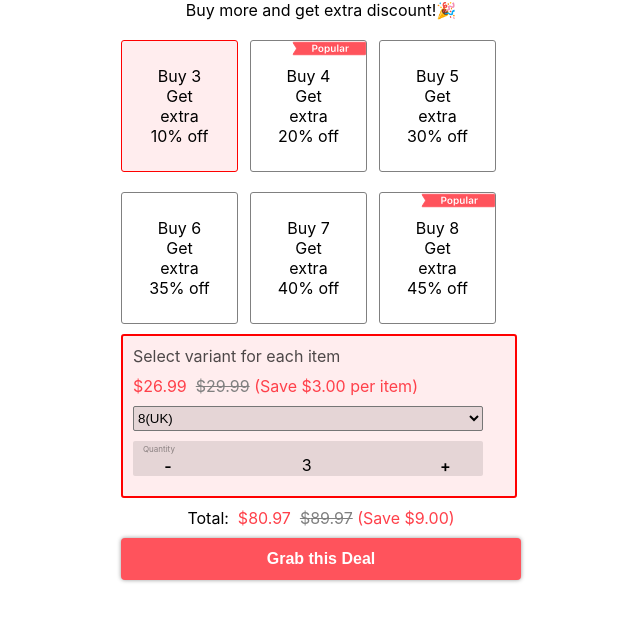
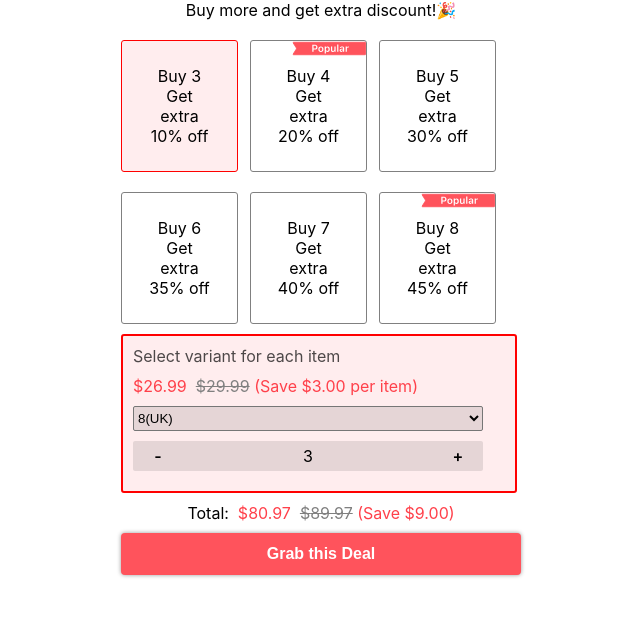
Before and after one commit to vicky1999/landing-page, a React (Create React App) app: page / in a window 1280 px wide. Shown: the top 622 px of the page, without its empty margins (319-959 px from the left). Built offline with nearby package versions, Linux system fonts and the light colour scheme.

Commit message:
discount component single variant implementation

```diff
--- a/src/Discount/Discount.css
+++ b/src/Discount/Discount.css
@@ -144,15 +144,15 @@
     color: #00000066;
     font-size: 8px;
     position: relative;
-    top: -5px;
+    /* top: -5px; */
 }
 
 .quantity-selector {
     margin: 10px 0px;
-    padding-bottom: 10px;
-    padding-left: 10px;
     height: 25px;
-    width: 97%;
+    vertical-align: middle;
+    height: 100%;
+    width: 100%;
     min-width: 300px;
 }
 
@@ -163,7 +163,7 @@
     text-align: center;
     background-color: gray;
     position: relative;
-    top: -5px;
+    /* top: -5px; */
 
     /* color: white; */
     border: none;
@@ -174,6 +174,7 @@
     cursor: pointer;
     background-color: transparent;
     outline: none;
+    padding-top: 5px;
 }
 
 
@@ -194,11 +195,14 @@
 .qty-change-buttons {
     display: flex;
     user-select: none;
+    height: 30px;
+    text-align: center;
 }
 
 .quantity-display {
     width: 67%;
     text-align: center;
     position: relative;
-    top: -6px;
+    /* top: -6px; */
+    margin: auto;
 }
--- a/src/Discount/SingleVariantSelector.js
+++ b/src/Discount/SingleVariantSelector.js
@@ -40,9 +40,11 @@ const SingleVariantSelector = (props) => {
                     {optionsList}
                 </select>
                 <div className="variants-item quantity-selector" aria-label="Default select example">
-                    <span className='qty-txt'>Quantity</span>
+                    {/* <span className='qty-txt'>Quantity</span> */}
                     <div className='qty-change-buttons'>
-                        <div className='left-side quantity-change-btn' onClick={ () => { quantityChanged(-1) } }>-</div>
+                        <div className='left-side quantity-change-btn' onClick={ () => { quantityChanged(-1) } }>
+                            -
+                        </div>
                         <div className='quantity-display'>{quantity}</div>
                         <div className='left-side quantity-change-btn' onClick={ () => { quantityChanged(1) } }>+</div>
 
```
